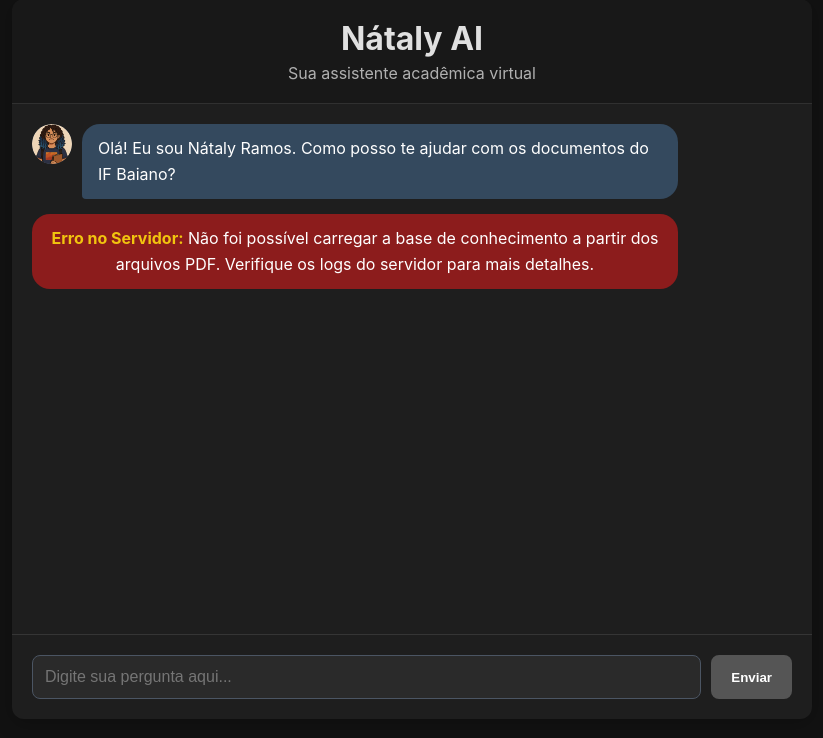
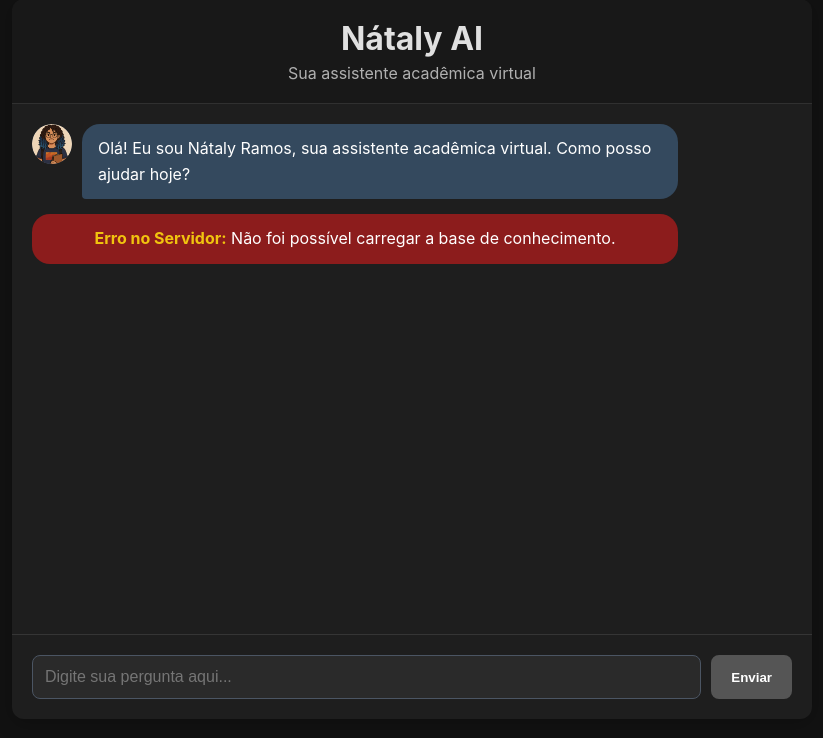
Before and after one commit to hugosb2/bsi-Agent, a Flask app: page / in a window 1280 px wide. Shown: the part 41-779 px from the top of the page, without its empty margins (228-1051 px from the left). Run offline with Flask 3, Linux system fonts and the light colour scheme.

Commit message:
melhora a saudação inicial da IA

```diff
--- a/templates/index.html
+++ b/templates/index.html
@@ -17,12 +17,12 @@
         <div id="chat-box" class="chat-box">
              <div class="message ai-message">
                 <img src="{{ url_for('static', filename='perfil.png') }}" alt="Avatar" class="avatar">
-                <div class="text">Olá! Eu sou Nátaly Ramos. Como posso te ajudar com os documentos do IF Baiano?</div>
+                <div class="text">Olá! Eu sou Nátaly Ramos, sua assistente acadêmica virtual. Como posso ajudar hoje?</div>
              </div>
              {% if error %}
              <div class="message error-message">
                 <div class="text">
-                    <strong>Erro no Servidor:</strong> Não foi possível carregar a base de conhecimento a partir dos arquivos PDF. Verifique os logs do servidor para mais detalhes.
+                    <strong>Erro no Servidor:</strong> Não foi possível carregar a base de conhecimento.
                 </div>
              </div>
              {% endif %}
```
